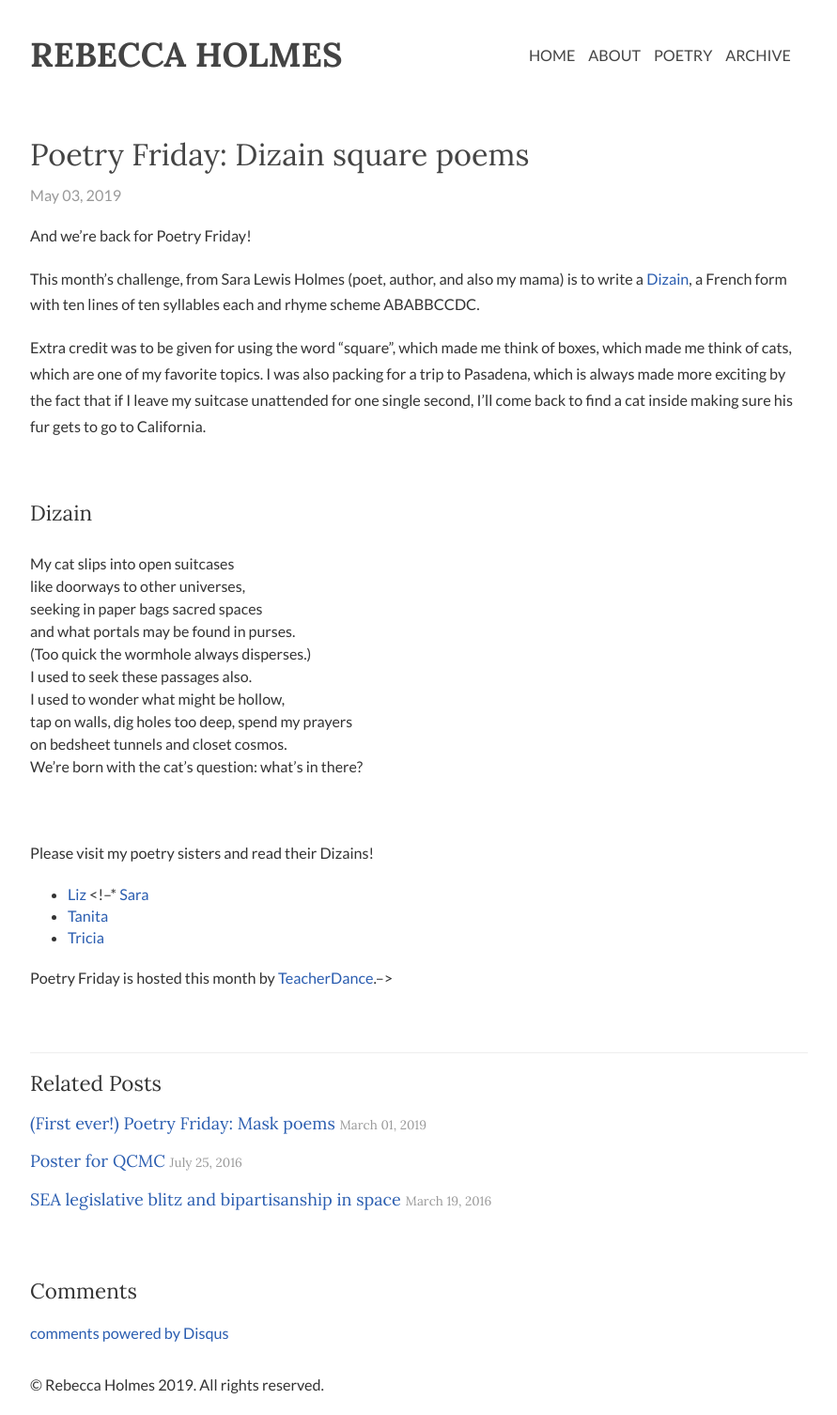
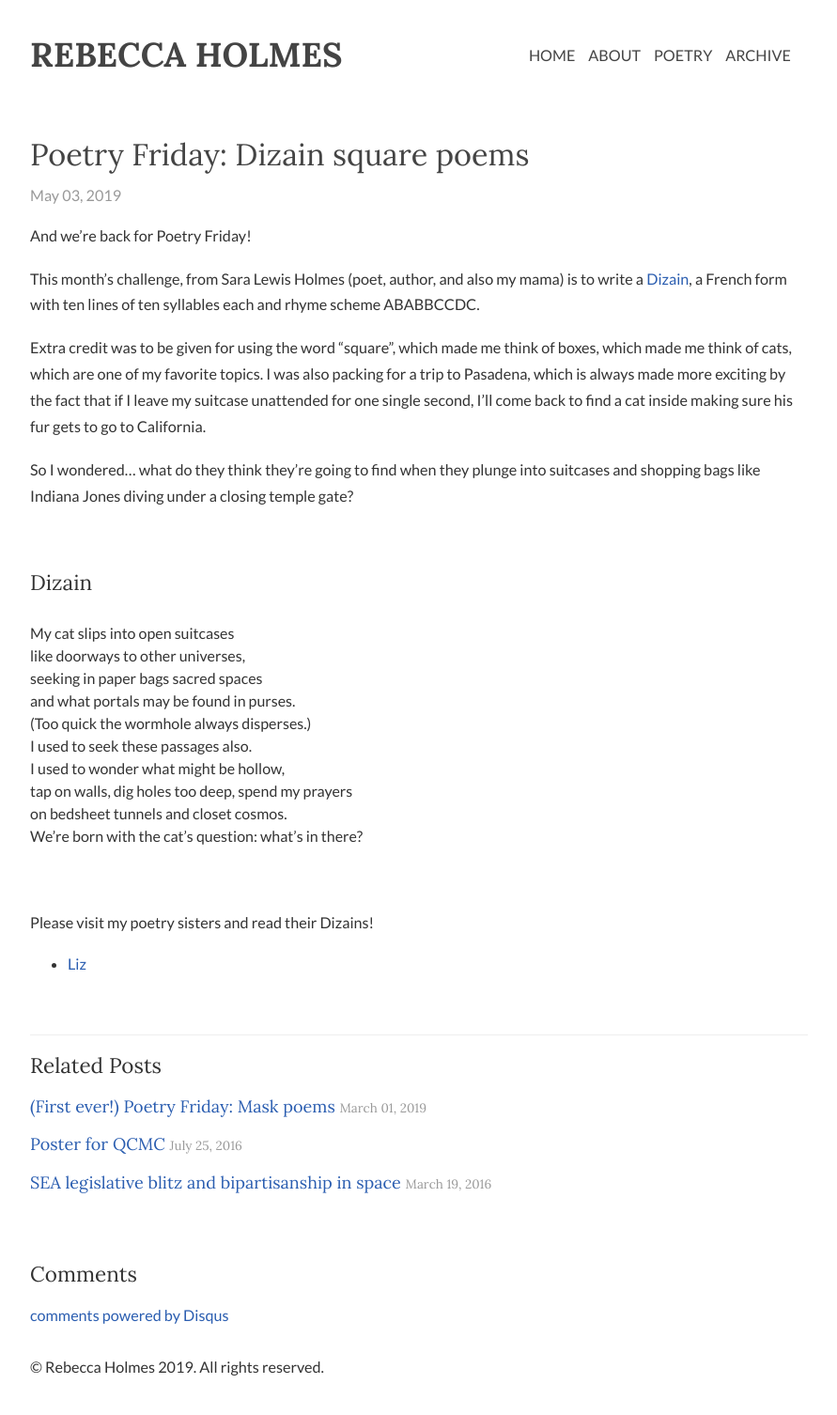
Before and after one commit to piscisvolans/piscisvolans.github.io, a Jekyll site: the page built from _posts/2019-05-03-poetry-friday-dizain.md, in a window 1280 px wide. Shown: the whole page at 94% size, without its empty margins (194-1085 px from the left). Built offline with Jekyll 4.4.1, drawn with Linux system fonts in a browser that asks for light colours; nearby versions of some CDN libraries; some web fonts are replaced; comment, search, counter and statistics services are not loaded.

Commit message:
Update 2019-05-03-poetry-friday-dizain.md

```diff
--- a/_posts/2019-05-03-poetry-friday-dizain.md
+++ b/_posts/2019-05-03-poetry-friday-dizain.md
@@ -10,6 +10,8 @@ And we're back for Poetry Friday!
 This month's challenge, from Sara Lewis Holmes (poet, author, and also my mama) is to write a [Dizain](https://www.writersdigest.com/whats-new/dizain-poetic-form), a French form with ten lines of ten syllables each and rhyme scheme ABABBCCDC.
 
 Extra credit was to be given for using the word "square", which made me think of boxes, which made me think of cats, which are one of my favorite topics. I was also packing for a trip to Pasadena, which is always made more exciting by the fact that if I leave my suitcase unattended for one single second, I'll come back to find a cat inside making sure his fur gets to go to California.
+
+So I wondered... what do they think they're going to find when they plunge into suitcases and shopping bags like Indiana Jones diving under a closing temple gate?
 
 <!--more-->
 
@@ -31,8 +33,8 @@ We’re born with the cat’s question: what’s in there?
 Please visit my poetry sisters and read their Dizains!
 
 * [Liz](https://lizgartonscanlon.com/2019/05/poetry-project-may-2019/)
+
 <!--* [Sara](https://saralewisholmes.blogspot.com/2019/03/poetry-friday-mask-poems-or-how-to-hide.html)
 * [Tanita](http://tanitasdavis.com/wp/?p=9362)
 * [Tricia](http://missrumphiuseffect.blogspot.com/2019/03/mask-poems-with-my-poetry-sisters.html)
-
 Poetry Friday is hosted this month by [TeacherDance](https://www.teacherdance.org/).-->
```
